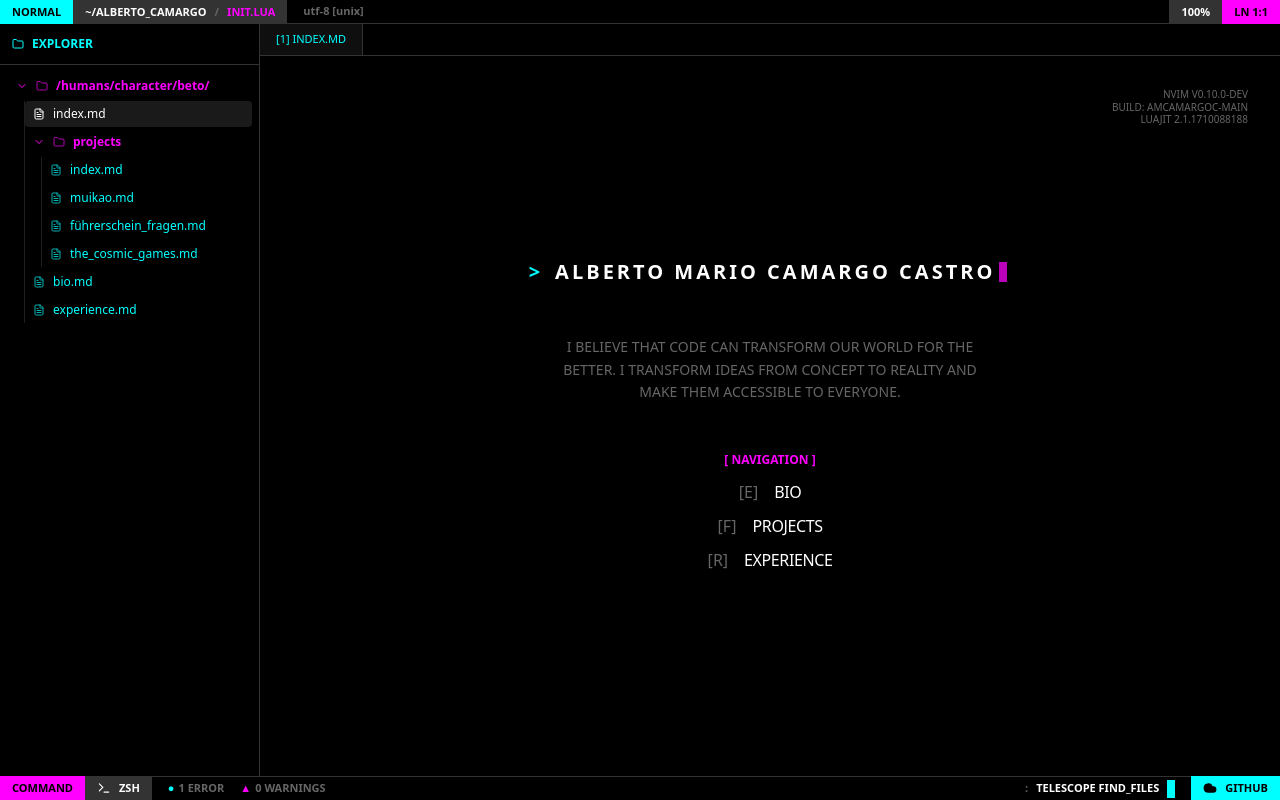
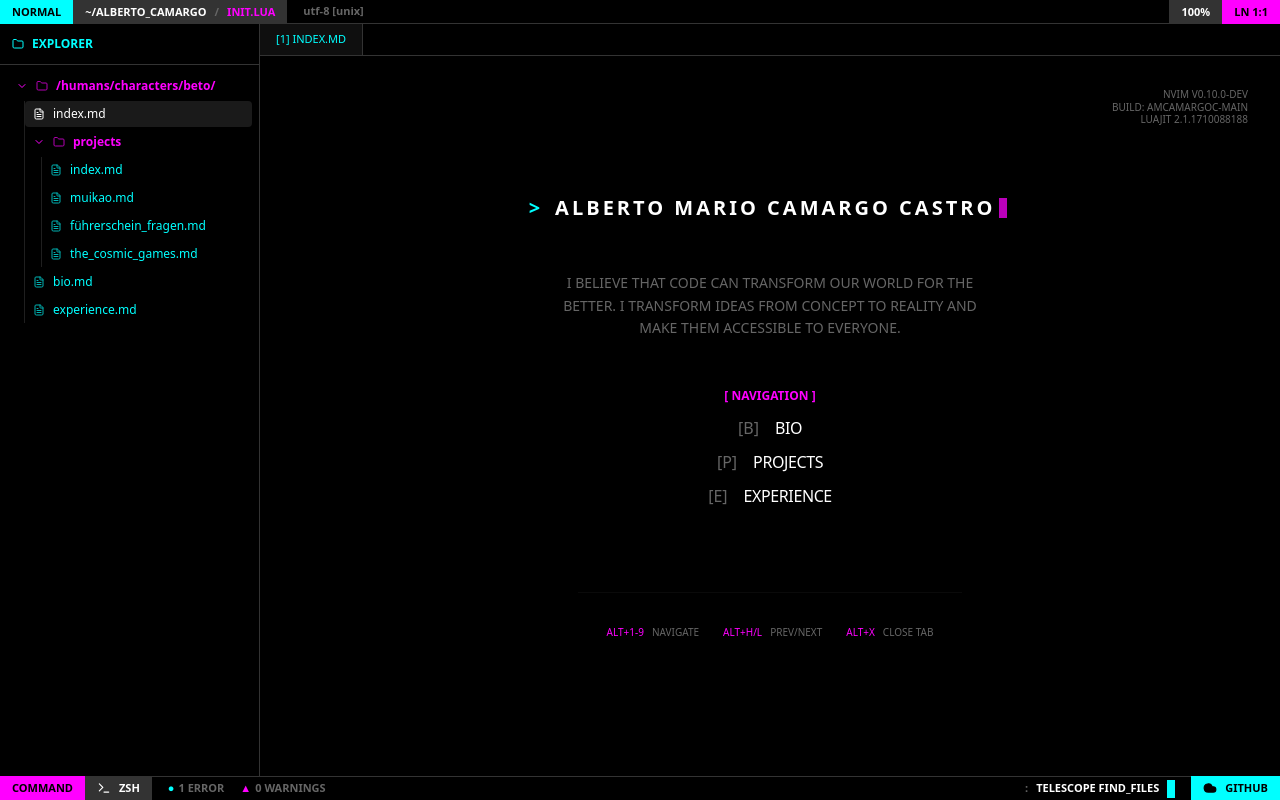
Before and after one commit to amcamargoc/amcamargoc, a Next.js app: page / in a window 1280 px wide. Built offline with nearby package versions, Linux system fonts and the light colour scheme.

Commit message:
add shortcuts

```diff
--- a/src/components/dashboard/DashboardView.tsx
+++ b/src/components/dashboard/DashboardView.tsx
@@ -27,6 +27,22 @@ export default function DashboardView() {
         <div className="w-full flex justify-center">
           <InteractiveMenu />
         </div>
+
+        {/* Shortcut hints */}
+        <div className="mt-20 pt-8 border-t border-tui-gray/20 w-full max-w-sm flex flex-wrap justify-center gap-x-6 gap-y-2">
+          <div className="text-[10px] font-mono whitespace-nowrap">
+            <span className="text-tui-magenta mr-2">ALT+1-9</span>
+            <span className="text-tui-dim">NAVIGATE</span>
+          </div>
+          <div className="text-[10px] font-mono whitespace-nowrap">
+            <span className="text-tui-magenta mr-2">ALT+H/L</span>
+            <span className="text-tui-dim">PREV/NEXT</span>
+          </div>
+          <div className="text-[10px] font-mono whitespace-nowrap">
+            <span className="text-tui-magenta mr-2">ALT+X</span>
+            <span className="text-tui-dim">CLOSE TAB</span>
+          </div>
+        </div>
       </div>
     </div>
   );
--- a/src/components/dashboard/InteractiveMenu.tsx
+++ b/src/components/dashboard/InteractiveMenu.tsx
@@ -40,17 +40,17 @@ export default function InteractiveMenu() {
     <div className="flex flex-col items-center gap-8 w-full max-w-sm">
       <Section title="NAVIGATION">
         <MenuItem
-          index="e"
+          index="B"
           label="Bio"
           action={() => openTab({ type: "bio", title: "bio.md", path: "/humans/character/beto/bio.md" })}
         />
         <MenuItem
-          index="f"
+          index="P"
           label="Projects"
           action={() => openTab({ type: "projects", title: "index.md", path: "/humans/character/beto/projects/index.md" })}
         />
         <MenuItem
-          index="r"
+          index="E"
           label="Experience"
           action={() => openTab({ type: "experience", title: "experience.md", path: "/humans/character/beto/experience.md" })}
         />
--- a/src/components/layout/Shell.tsx
+++ b/src/components/layout/Shell.tsx
@@ -8,7 +8,7 @@ import { useEffect } from "react";
 import { useAppStore } from "@/store/useAppStore";
 
 export default function Shell({ children }: { children: React.ReactNode }) {
-  const { openTab, closeTab, activeTabId, tabs } = useAppStore();
+  const { openTab, closeTab, activeTabId, tabs, setActiveTab } = useAppStore();
 
   useEffect(() => {
     const handleKeyDown = (e: KeyboardEvent) => {
@@ -22,16 +22,34 @@ export default function Shell({ children }: { children: React.ReactNode }) {
 
       // Leader key sequence simulation (alt/option key)
       if (e.altKey || e.metaKey) {
-        switch (e.key) {
-          case "b":
+        // Direct tab switching (Alt + 1-9)
+        if (e.key >= "1" && e.key <= "9") {
+          const index = parseInt(e.key) - 1;
+          if (tabs[index]) {
             e.preventDefault();
-            useAppStore.getState().toggleSidebar();
-            break;
-          case "w":
+            useAppStore.getState().setActiveTab(tabs[index].id);
+          }
+          return;
+        }
+
+        switch (e.key.toLowerCase()) {
+          case "x":
             e.preventDefault();
             if (activeTabId !== "tab-dashboard") {
               closeTab(activeTabId);
             }
+            break;
+          case "h": // Previous tab
+            e.preventDefault();
+            const currentIndexH = tabs.findIndex(t => t.id === activeTabId);
+            const prevIndex = (currentIndexH - 1 + tabs.length) % tabs.length;
+            setActiveTab(tabs[prevIndex].id);
+            break;
+          case "l": // Next tab
+            e.preventDefault();
+            const currentIndexL = tabs.findIndex(t => t.id === activeTabId);
+            const nextIndex = (currentIndexL + 1) % tabs.length;
+            setActiveTab(tabs[nextIndex].id);
             break;
         }
       }
@@ -41,18 +59,18 @@ export default function Shell({ children }: { children: React.ReactNode }) {
         tabs.find((t) => t.id === activeTabId)?.type === "dashboard";
 
       if (isDashboard && !e.ctrlKey && !e.metaKey && !e.altKey) {
-        switch (e.key) {
-          case "f":
+        switch (e.key.toLowerCase()) {
+          case "b":
             e.preventDefault();
-            openTab({ type: "projects", title: "projects/" });
+            openTab({ type: "bio", title: "bio.md", path: "/humans/character/beto/bio.md" });
+            break;
+          case "p":
+            e.preventDefault();
+            openTab({ type: "projects", title: "index.md", path: "/humans/character/beto/projects/index.md" });
             break;
           case "e":
             e.preventDefault();
-            openTab({ type: "bio", title: "bio.md" });
-            break;
-          case "r":
-            e.preventDefault();
-            openTab({ type: "experience", title: "experience.log" });
+            openTab({ type: "experience", title: "experience.md", path: "/humans/character/beto/experience.md" });
             break;
           case "q":
             e.preventDefault();
--- a/src/components/layout/Sidebar.tsx
+++ b/src/components/layout/Sidebar.tsx
@@ -78,9 +78,9 @@ export default function Sidebar() {
 
       <div className="flex-1 p-2 text-[12px] overflow-y-auto custom-scrollbar min-w-[260px]">
         <ul className="space-y-[2px] font-medium w-full">
-          {/* Root Folder: /humans/character/beto/ */}
+          {/* Root Folder: /humans/characters/beto/ */}
           <FolderItem
-            title="/humans/character/beto/"
+            title="/humans/characters/beto/"
             isOpen={betoExpanded}
             toggle={() => setBetoExpanded(!betoExpanded)}
             isRoot={true}
--- a/src/store/useAppStore.ts
+++ b/src/store/useAppStore.ts
@@ -48,9 +48,12 @@ export const useAppStore = create<AppState>((set) => ({
 
   closeTab: (id) =>
     set((state) => {
+      // Prevent closing the dashboard tab
+      if (id === "tab-dashboard") return state;
+
       const newTabs = state.tabs.filter((t) => t.id !== id);
 
-      // Ensure at least one tab is open (revert to dashboard if empty)
+      // Ensure at least one tab is open (revert to dashboard if empty - safeguard)
       if (newTabs.length === 0) {
         return { tabs: [DEFAULT_TAB], activeTabId: DEFAULT_TAB.id };
       }
```
